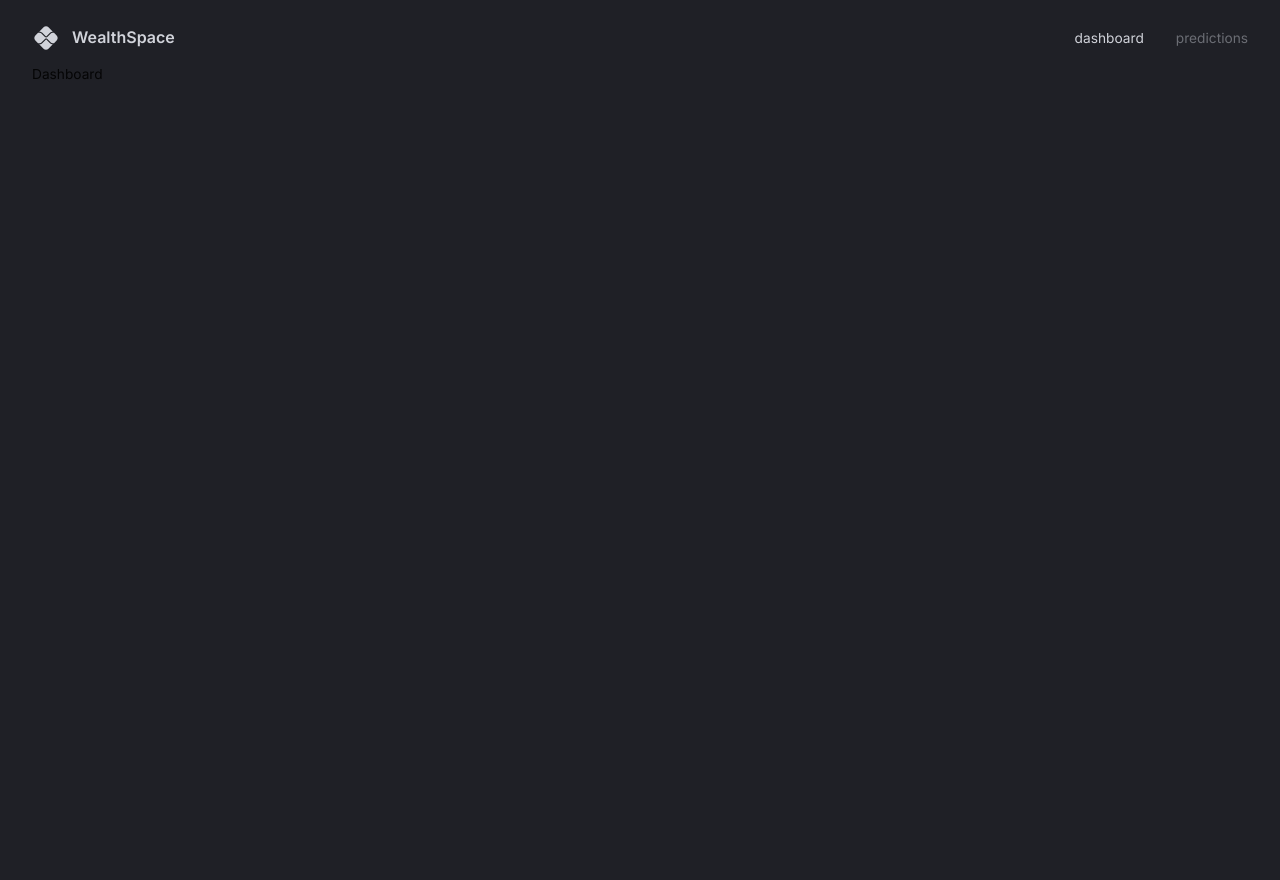
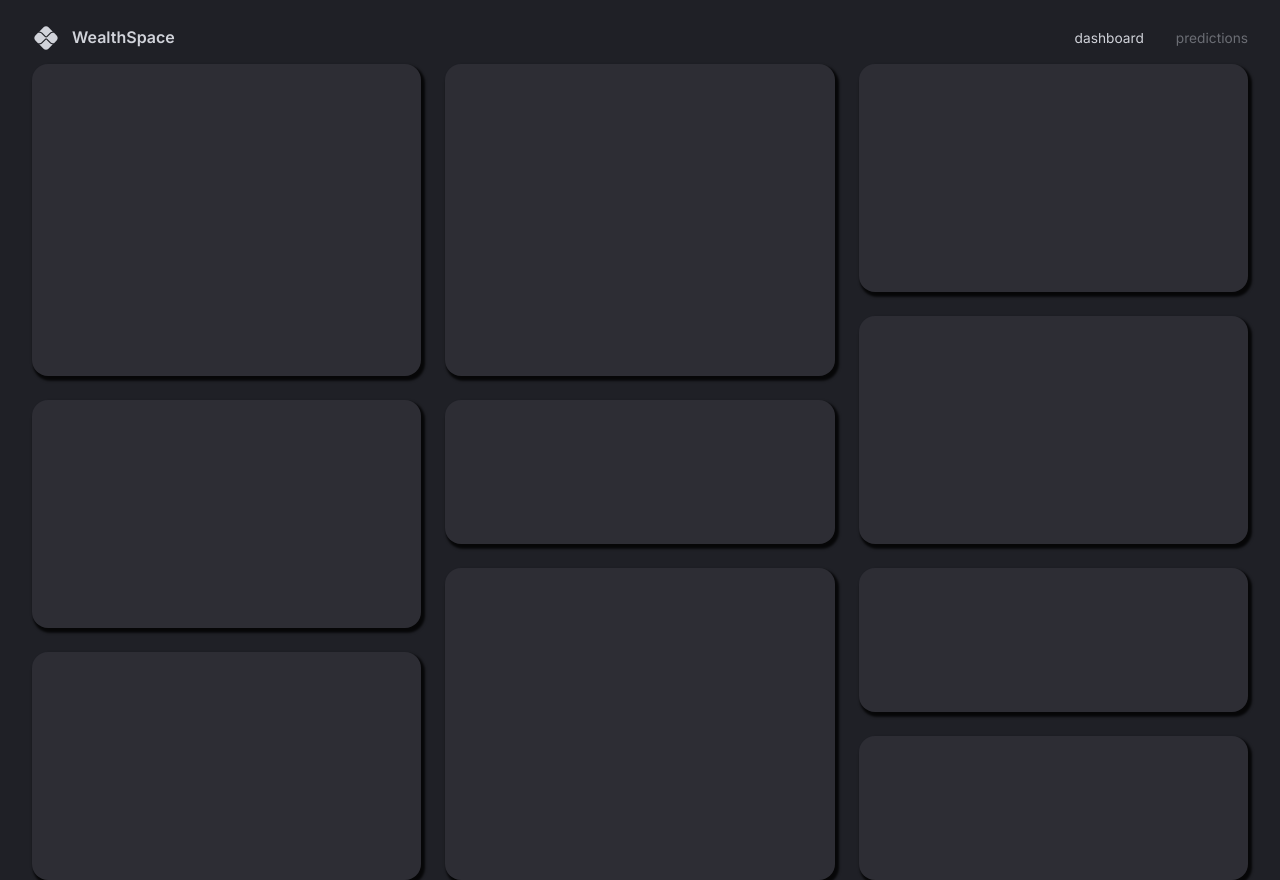
Before and after one commit to LokeshMehar/wealthCurve, a React (Vite) app in the folder frontend/: page / in a window 1280 px wide. Before the commit the page ends 800 px from the top, so only its background shows below. Built offline with nearby package versions, Linux system fonts and the light colour scheme.

Commit message:
added the grid defined bento box kinda dashboard

```diff
--- a/frontend/src/components/Dashboard.tsx
+++ b/frontend/src/components/Dashboard.tsx
@@ -1,10 +1,81 @@
-import React from 'react'
+import { Box, useMediaQuery } from "@mui/material";
+import Row1 from "./pieces/Row1";
+import Row2 from "./pieces/Row2";
+import Row3 from "./pieces/Row3";
 
 
+const gridTemplateLargeScreens = `
+  "a b c"
+  "a b c"
+  "a b c"
+  "a b f"
+  "d e f"
+  "d e f"
+  "d h i"
+  "g h i"
+  "g h j"
+  "g h j"
+`;
+const gridTemplateSmallScreens = `
+  "a"
+  "a"
+  "a"
+  "a"
+  "b"
+  "b"
+  "b"
+  "b"
+  "c"
+  "c"
+  "c"
+  "d"
+  "d"
+  "d"
+  "e"
+  "e"
+  "f"
+  "f"
+  "f"
+  "g"
+  "g"
+  "g"
+  "h"
+  "h"
+  "h"
+  "h"
+  "i"
+  "i"
+  "j"
+  "j"
+`;
+
 const Dashboard = () => {
+  const isAboveMediumScreens = useMediaQuery("(min-width: 1200px)");
   return (
-    <div>Dashboard</div>
-  )
-}
+    <Box
+      width="100%"
+      height="100%"
+      display="grid"
+      gap="1.5rem"
+      sx={
+        isAboveMediumScreens
+          ? {
+              gridTemplateColumns: "repeat(3, minmax(370px, 1fr))",
+              gridTemplateRows: "repeat(10, minmax(60px, 1fr))",
+              gridTemplateAreas: gridTemplateLargeScreens,
+            }
+          : {
+              gridAutoColumns: "1fr",
+              gridAutoRows: "80px",
+              gridTemplateAreas: gridTemplateSmallScreens,
+            }
+      }
+    >
+      <Row1 />
+      <Row2 />
+      <Row3 />
+    </Box>
+  );
+};
 
-export default Dashboard
+export default Dashboard;
--- /dev/null
+++ b/frontend/src/components/pieces/DashboardBox.tsx
@@ -0,0 +1,10 @@
+import { Box } from "@mui/material";
+import { styled } from "@mui/system";
+
+const DashboardBox = styled(Box)(({ theme }) => ({
+  backgroundColor: theme.palette.background.light,
+  borderRadius: "1rem",
+  boxShadow: "0.15rem 0.2rem 0.15rem 0.1rem rgba(0, 0, 0, .8)",
+}));
+
+export default DashboardBox;
--- /dev/null
+++ b/frontend/src/components/pieces/Row1.tsx
@@ -0,0 +1,15 @@
+import DashboardBox from "./DashboardBox";
+
+const Row1 = () => {
+
+
+  return (
+    <>
+    <DashboardBox gridArea="a"></DashboardBox>
+    <DashboardBox gridArea="b"></DashboardBox>
+    <DashboardBox gridArea="c"></DashboardBox>
+    </>
+  );
+};
+
+export default Row1;
--- /dev/null
+++ b/frontend/src/components/pieces/Row2.tsx
@@ -0,0 +1,15 @@
+import DashboardBox from "./DashboardBox";
+
+const Row2 = () => {
+
+
+  return (
+    <>
+    <DashboardBox gridArea="d"></DashboardBox>
+    <DashboardBox gridArea="e"></DashboardBox>
+    <DashboardBox gridArea="f"></DashboardBox>
+    </>
+  );
+};
+
+export default Row2;
--- /dev/null
+++ b/frontend/src/components/pieces/Row3.tsx
@@ -0,0 +1,16 @@
+import DashboardBox from "./DashboardBox";
+
+const Row1 = () => {
+
+
+  return (
+    <>
+    <DashboardBox gridArea="g"></DashboardBox>
+    <DashboardBox gridArea="h"></DashboardBox>
+    <DashboardBox gridArea="i"></DashboardBox>
+    <DashboardBox gridArea="j"></DashboardBox>
+    </>
+  );
+};
+
+export default Row1;
```
